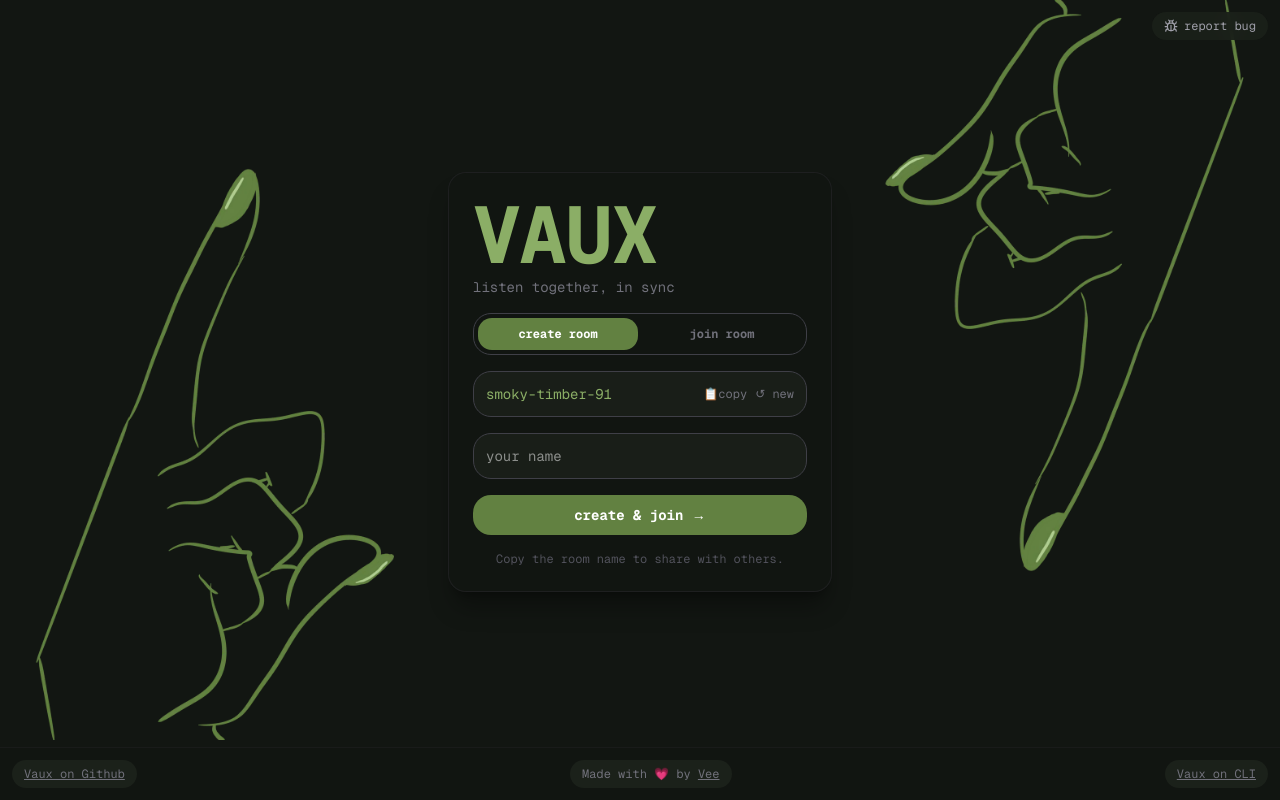
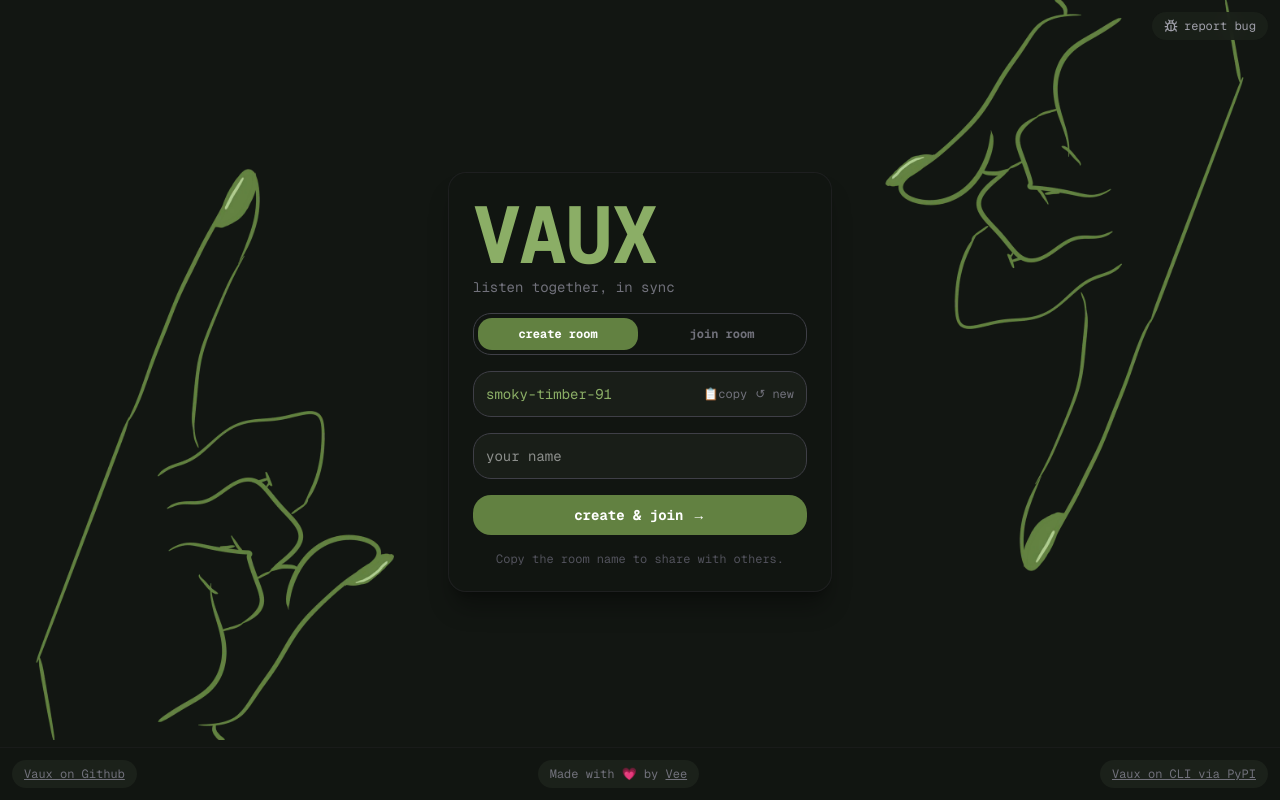
Before and after one commit to itsvee0120/vaux, a Next.js app in the folder web/: page / in a window 1280 px wide. Built offline with nearby package versions, Linux system fonts and the light colour scheme; no server answers.

Commit message:
Update footer link text in LoginPage to specify "via PyPI" for clarity on CLI installation method

```diff
--- a/web/components/LoginPage.tsx
+++ b/web/components/LoginPage.tsx
@@ -210,7 +210,7 @@ export function LoginPage({
             rel="noopener noreferrer"
             className="underline"
           >
-            Vaux on CLI
+            Vaux on CLI via PyPI
           </a>
         </span>
       </footer>
```
